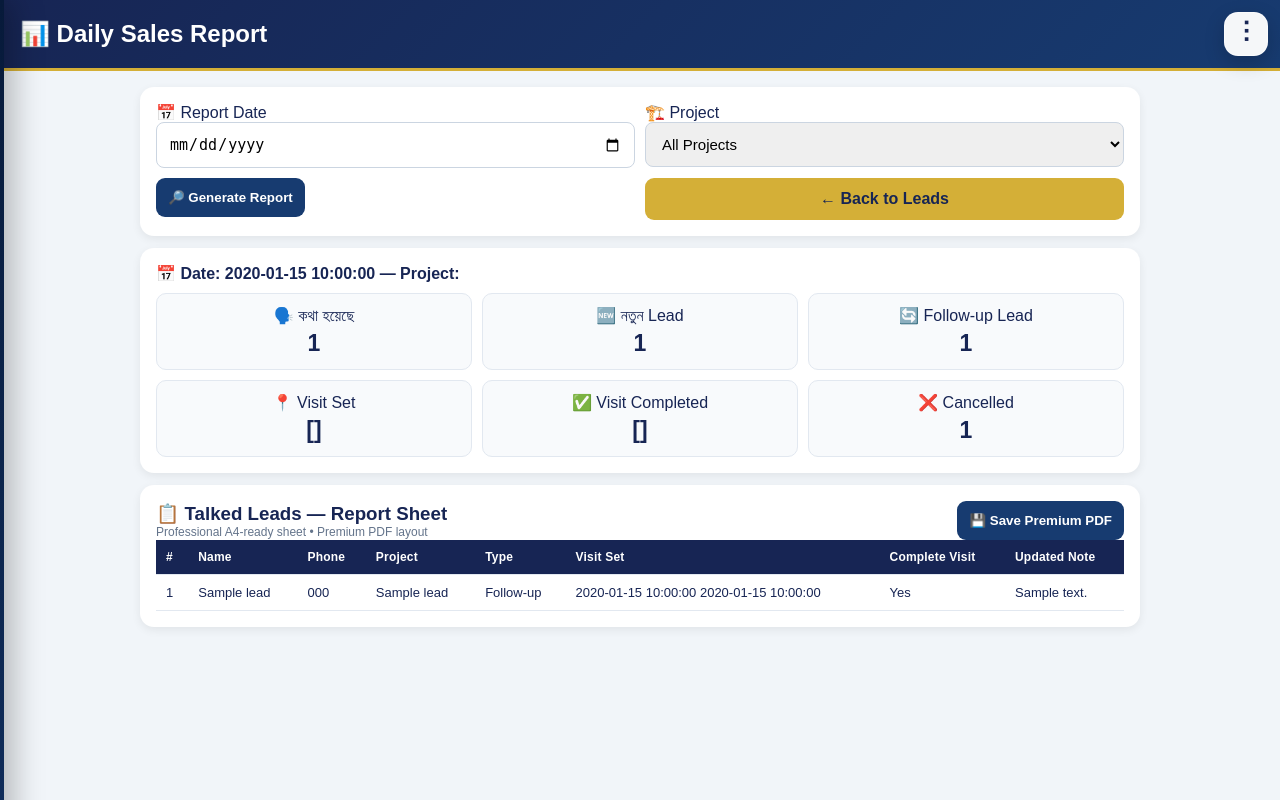
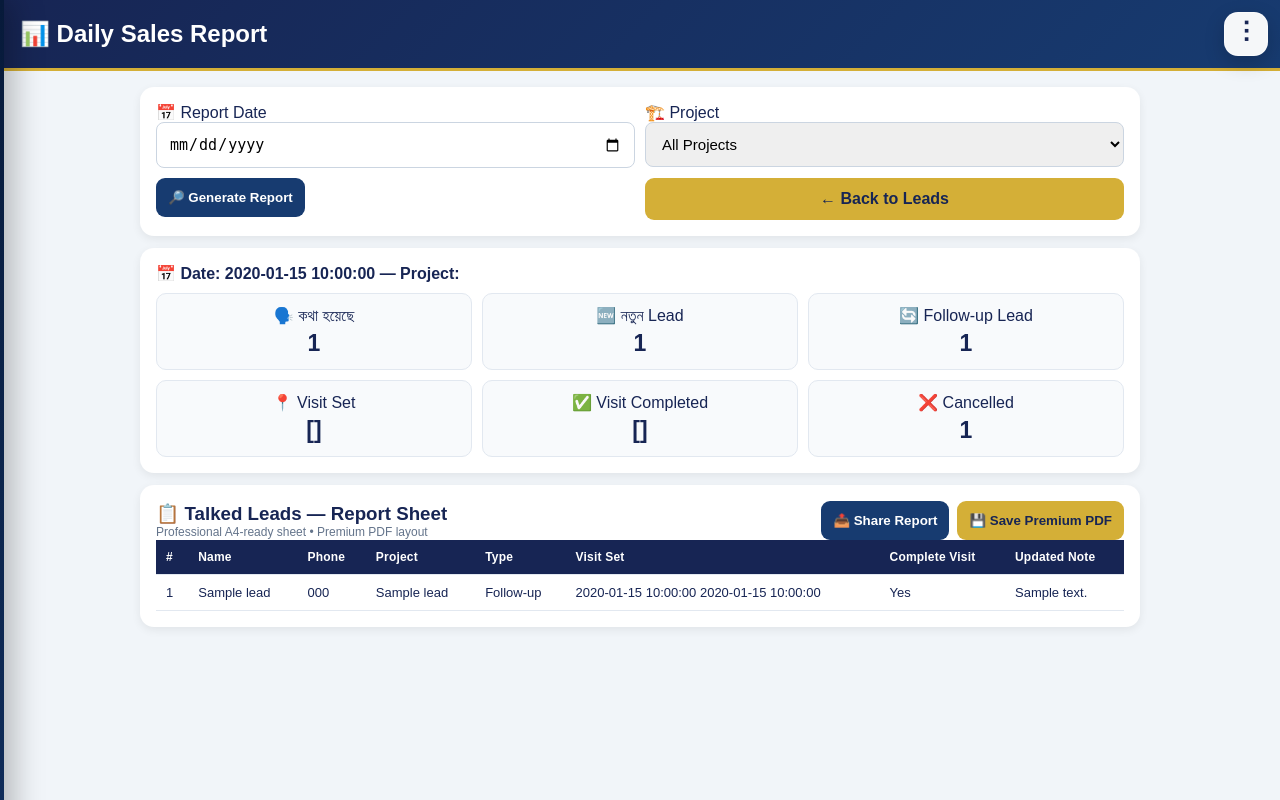
Before and after one commit to mdrabbimolla/my-business-crm, a Flask app: template templates/daily_report.html in a window 1280 px wide. Run offline with Flask 3, Linux system fonts and the light colour scheme; the template is opened without the code that fills it: most values are stand-ins (such as "Sample title", 1, 10 or a date in 2020).

Commit message:
Add Share Report action to daily report

```diff
--- a/templates/daily_report.html
+++ b/templates/daily_report.html
@@ -78,7 +78,8 @@ tbody tr:nth-child(even){background:#f8fafc}
 <div class="small">Professional A4-ready sheet • Premium PDF layout</div>
 </div>
 <div style="display:flex;gap:8px;flex-wrap:wrap" class="no-print">
-<button class="btn primary" type="button" onclick="savePdfReport()">💾 Save Premium PDF</button>
+<button class="btn primary" type="button" onclick="shareDailyReport()">📤 Share Report</button>
+<button class="btn gold" type="button" onclick="savePdfReport()">💾 Save Premium PDF</button>
 </div>
 </div>
 {% if talked_leads %}
@@ -108,6 +109,41 @@ tbody tr:nth-child(even){background:#f8fafc}
 </div>
 </div>
 <script>
+async function shareDailyReport(){
+    const button = document.querySelector('button[onclick="shareDailyReport()"]');
+    if (button) { button.disabled = true; button.textContent = "⏳ Preparing..."; }
+    try {
+        const rows = [...document.querySelectorAll("#reportTable tbody tr")];
+        const lines = [];
+        lines.push("MY BUSINESS CRM — DAILY SALES REPORT");
+        lines.push("Date: {{ report_date }}{% if project_filter %} — Project: {% for project in projects %}{% if project['id']|string == project_filter %}{{ project['name'] }}{% endif %}{% endfor %}{% endif %}");
+        lines.push("");
+        lines.push("SUMMARY");
+        lines.push("Talked: {{ talked_count }} | New: {{ new_leads_count }} | Follow-up: {{ followup_leads_count }}");
+        lines.push("Visit Set: {{ visits_scheduled }} | Completed: {{ visits_completed }} | Cancelled: {{ cancelled_count }}");
+        lines.push("");
+        lines.push("TALKED LEADS");
+        rows.forEach((row, index) => {
+            const cells = [...row.querySelectorAll("td")].map(td => td.innerText.replace(/\s+/g, " ").trim());
+            if (cells.length) {
+                lines.push((index + 1) + ". " + cells.slice(1).join(" | "));
+            }
+        });
+        const response = await fetch("/share-daily-report", {
+            method: "POST",
+            headers: {"Content-Type":"application/json"},
+            body: JSON.stringify({text: lines.join("\n")})
+        });
+        const result = await response.json();
+        if (!response.ok || !result.ok) throw new Error(result.error || "Share could not be opened");
+    } catch (e) {
+        console.error("Share report error:", e);
+        alert("Report share করা যায়নি: " + e.message);
+    } finally {
+        if (button) { button.disabled = false; button.textContent = "📤 Share Report"; }
+    }
+}
+
 async function savePdfReport(){
     const button = document.querySelector('button[onclick="savePdfReport()"]');
     if (button) { button.disabled = true; button.textContent = "⏳ Creating PDF..."; }
```
